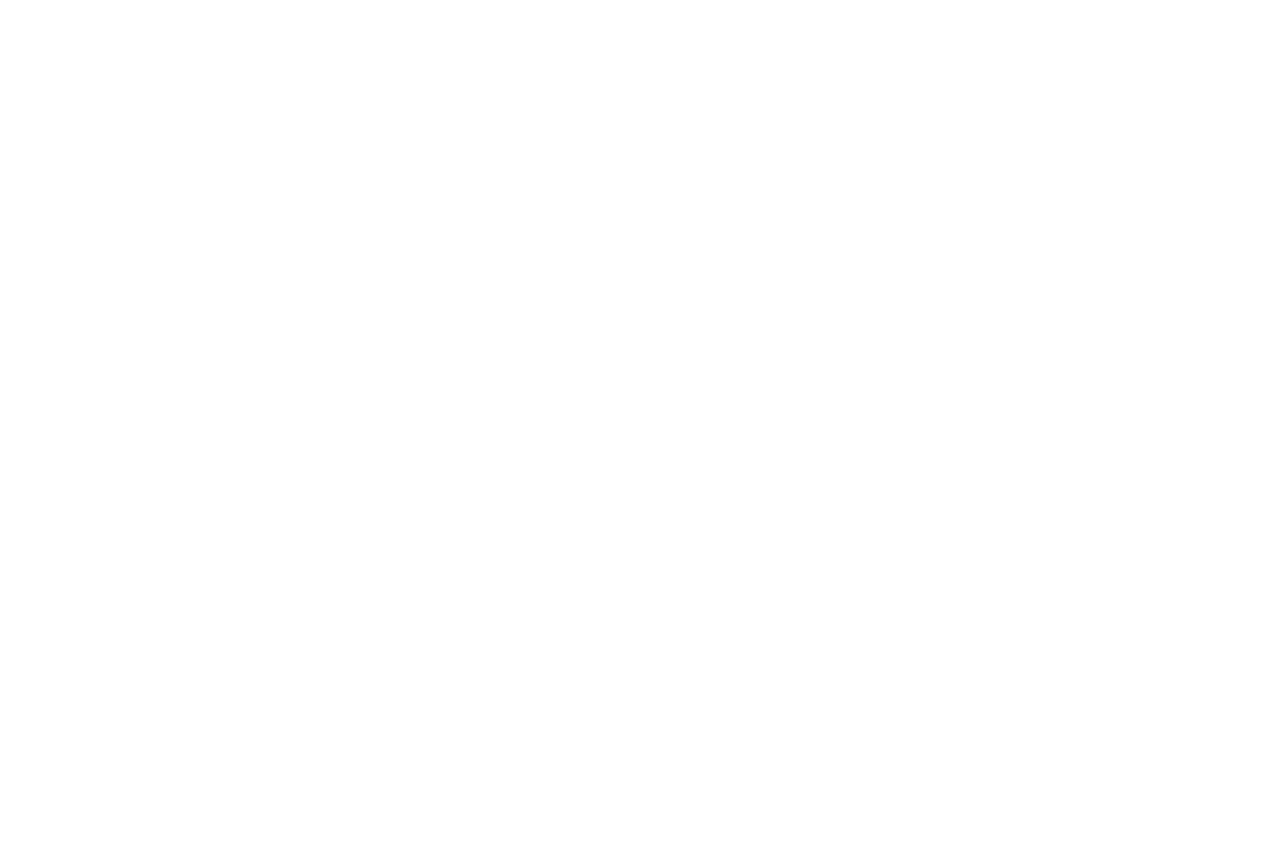
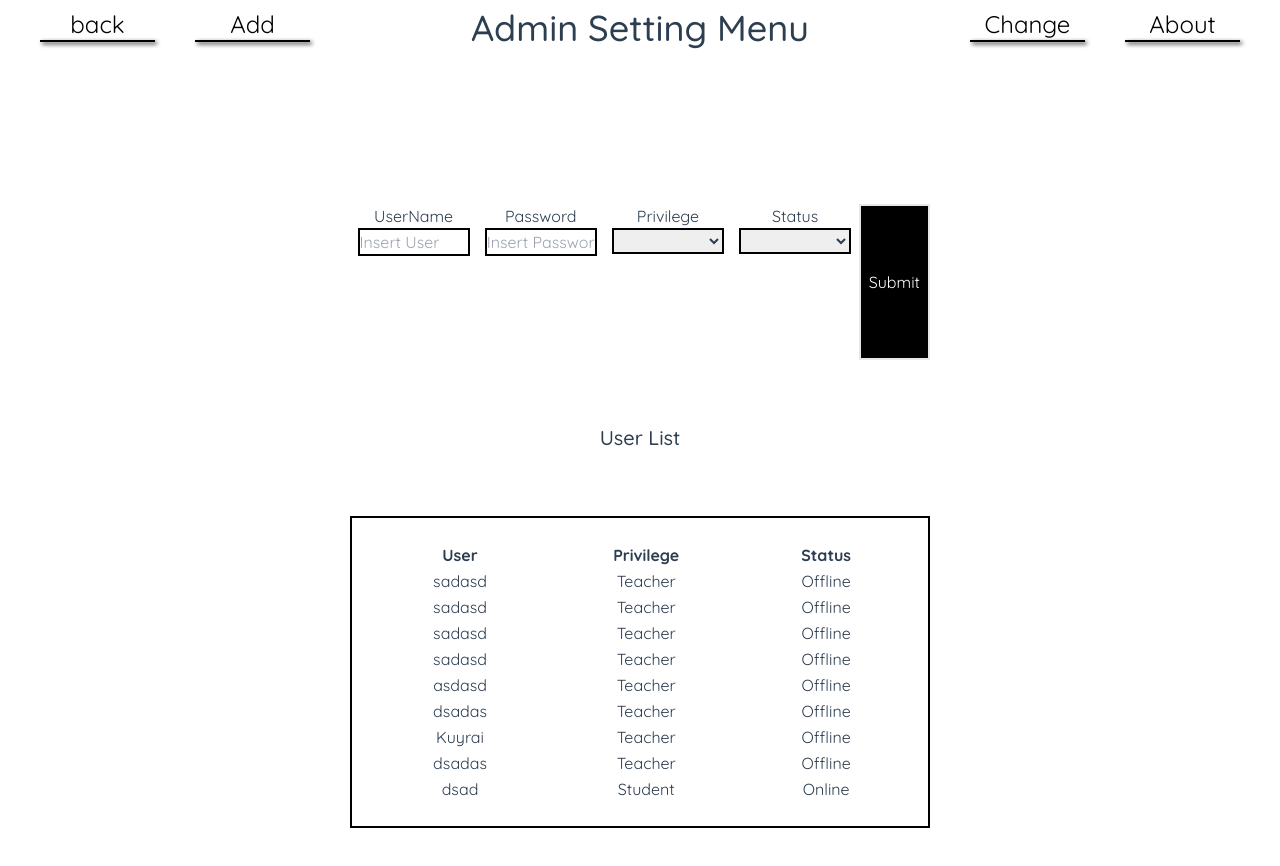
Before and after one commit to Miner3210/INT203_62130500065_Groupwork_SPA, a Vue app: page /AddUser in a window 1280 px wide. Before the commit this address had no page. Shown: the top 866 px of the page. Before the commit the page ends 800 px from the top, so only its background shows below. Built offline with nearby package versions, Linux system fonts and the light colour scheme; data requests are answered from the project's data file.

Commit message:
[62130500065]ADD POST Method

```diff
--- a/db.json
+++ b/db.json
@@ -1,25 +1,67 @@
 {
   "UserAccount": [
     {
-        "id": 1,
-        "name": "Inwzazaeiei",
-        "password": "helloinwza",
-        "privilege":"student",
-        "status":"Online"
+      "UserName": "sadasd",
+      "Password": "asdsad",
+      "Privilege": "Teacher",
+      "Status": "Offline",
+      "id": 1
     },
     {
-        "id": 2,
-        "name": "MahaInw",
-        "password": "helloinwza",
-        "privilege":"student",
-        "status":"Online"
+      "UserName": "sadasd",
+      "Password": "asdsad",
+      "Privilege": "Teacher",
+      "Status": "Offline",
+      "id": 2
     },
     {
-        "id": 3,
-        "name": "EiEiEiwaa",
-        "password": "helloinwza",
-        "privilege":"teacher",
-        "status":"Lock"
+      "UserName": "sadasd",
+      "Password": "asdsad",
+      "Privilege": "Teacher",
+      "Status": "Offline",
+      "id": 3
+    },
+    {
+      "UserName": "sadasd",
+      "Password": "asdsad",
+      "Privilege": "Teacher",
+      "Status": "Offline",
+      "id": 4
+    },
+    {
+      "UserName": "asdasd",
+      "Password": "asdasd",
+      "Privilege": "Teacher",
+      "Status": "Offline",
+      "id": 5
+    },
+    {
+      "UserName": "dsadas",
+      "Password": "dasdasd",
+      "Privilege": "Teacher",
+      "Status": "Offline",
+      "id": 6
+    },
+    {
+      "UserName": "Kuyrai",
+      "Password": "dddsdas",
+      "Privilege": "Teacher",
+      "Status": "Offline",
+      "id": 7
+    },
+    {
+      "UserName": "dsadas",
+      "Password": "dasdsad",
+      "Privilege": "Teacher",
+      "Status": "Offline",
+      "id": 8
+    },
+    {
+      "UserName": "dsad",
+      "Password": "dsad",
+      "Privilege": "Student",
+      "Status": "Online",
+      "id": 9
     }
   ]
 }
--- /dev/null
+++ b/src/components/InputUser.vue
@@ -0,0 +1,114 @@
+<template>
+
+          <form v-on:submit.prevent="submitForm" class="col-start-3 col-end-7 row-start-2 inline-flex justify-center">
+           <div class="col-start-3 col-end-4 row-start-2 justify-center flex-1 ">
+               <label for="UserName px-5">UserName</label>
+               <input type="text" id="Password" name="UserName" class="w-28 border-2 border-black" placeholder="Insert User" v-model="UserName">
+           </div>
+           <div class="col-start-4 col-end-5 row-start-2 justify-center flex-1">
+                <label for="Password" class="justify-center px-5">Password</label>
+                <input type="text" id="Password" name="Password" class="w-28 border-2 border-black" placeholder="Insert Password" v-model="Password">
+           </div>
+           <div class="col-start-5 col-end-6 row-start-2 justify-center flex-1">
+                <label for="Privilege" class="justify-center px-5" >Privilege </label>
+                <select id="Privilege" name="Privilege" class="w-28 border-2 border-black" v-model="Privilege">
+                  <option value="Student">Student</option>
+                  <option value="Teacher">Teacher</option>
+                  <option value="Staff">Staff</option>
+                </select>
+           </div>
+           <div class="col-start-6 col-end-7 row-start-2 justify-center flex-1">
+                <label for="Status" class="justify-center px-5">Status</label>
+                <select id="Status" name="Status" class="w-28 border-2 border-black" v-model="Status">
+                  <option value="Online">Online</option>
+                  <option value="Offline">Offline</option>
+                  <option value="Lock">Lock</option>
+                </select>
+           </div>
+           <input type="submit" value="Submit" class="px-2 border-2 bg-black text-white">
+          </form>
+
+</template>
+
+<script>
+export default {
+  name:'InputUser',
+  props: {
+    OldUserName: {
+      type: String,
+      required: false,
+      default: ''
+    },
+     OldPassword: {
+      type: String,
+      required: false,
+      default: ''
+    },
+     OldPrivilege: {
+      type: String,
+      required: false,
+      default: ''
+    },
+    OldStatus:{
+      type: String,
+      required: false,
+      default: ''
+    },
+
+    OldId:{
+      type: Number,
+      required: false,
+      default: null
+    }
+
+  },
+  emits: ['user-submit'],
+  data() {
+    return {
+      id: this.oldId,
+      UserName: this.OldUserName,
+      Password: this.OldPassword,
+      Privilege: this.OldPrivilege,
+      Status: this.OldStatus,
+      invalidUserName: false,
+      invalidPassword: false,
+      invalidPrivilege: false,
+      invalidStatus:false
+    }
+  },
+  methods: {
+    submitForm() {
+      this.invalidUserName = this.UserName === '' ? true : false
+      this.invalidPassword = this.Password === '' ? true : false
+      this.invalidPrivilege = this.invalidPrivilege === '' ? true : false
+      this.invalidStatus = this.invalidStatus === '' ? true : false
+      console.log(this.UserName)
+      console.log(this.Password)
+      console.log(this.Privilege)
+      console.log(this.Status)
+      if(this.invalidUserName || this.invalidPassword || this.invalidPrivilege || this.invalidStatus == true){
+          alert("please Insert Data")
+      }
+
+      if (!this.invalidUserName && !this.invalidPassword) {
+        const newUserSubmitted = {
+          UserName: this.UserName,
+          Password: this.Password,
+          Privilege: this.Privilege,
+          Status: this.Status
+        }
+        this.UserName = ''
+        this.Password = ''
+        this.Privilege = ''
+        this.Status =''
+        this.$emit('user-submit', newUserSubmitted)
+      }
+    },
+
+    validateName() {
+      this.invalidNameInput = this.enteredName === '' ? true : false
+      console.log(`name: ${this.invalidNameInput}`)
+    }
+  }
+}
+</script>
--- /dev/null
+++ b/src/components/List.vue
@@ -0,0 +1,61 @@
+<template>
+        <div class="grid grid-cols-8 grid-rows-6 font-custom gap-x-10 mx-10">
+
+            <slot></slot>
+            <div class="col-start-3 col-end-7 row-start-3 flex items-stretch">
+
+            <p class="font-medium md:text-center text-xl self-center justify-center" style="width:100%">User List</p>
+            </div>
+            <div class="col-start-3 col-end-7 row-start-4 row-end-6 p-6 border-2 border-black">
+                <table style="width:100%" >
+                    <tr>
+                    <th>User</th>
+                    <th>Privilege</th>
+                    <th>Status</th>
+                    </tr>
+                <tr v-for="item in UserAcc" :key="item.id">
+                 <td>{{ item.UserName }} </td>
+                 <td>{{ item.Privilege }} </td>
+                 <td v-if="item.Status">{{ item.Status }} </td>
+               </tr>
+                </table>
+            </div>
+        </div>
+</template>
+
+
+<script>
+export default {
+  name: 'List',
+  props: {
+    newUserAcc: {
+      type: Array,
+      required: false,
+      default: null
+    }},
+  data() {
+    return {
+      url: ' http://localhost:5000/UserAccount',
+      errorMessage: null,
+      UserAcc: this.newUserAcc,
+    }
+  },
+  methods:{
+     async fetchUserAcc() {
+     try {
+           console.log("kuyrai 0")
+        const res = await fetch(this.url);
+        const data = await res.json();
+        return data;
+      } catch (error) {
+        console.log(`Could not get! ${error}`);
+      }
+    },
+
+  },
+    async created() {
+    this.UserAcc = await this.fetchUserAcc()
+  }
+    }
+
+</script>
--- a/src/components/Nav.vue
+++ b/src/components/Nav.vue
@@ -2,7 +2,7 @@
       <div class="home  mx-10 ">
     <div class="grid grid-cols-8 font-custom gap-x-10 pt-2 eiei">
         <router-link to="/" class="col-start-1  text-2xl  cool-link">back</router-link>
-        <router-link to="/" class="col-start-2  text-2xl cool-link">Add</router-link>
+        <router-link to="/AddUser" class="col-start-2  text-2xl cool-link">Add</router-link>
         <router-link to="/Menu" class="col-start-3 col-end-7 font-medium text-4xl">Admin Setting Menu</router-link>
         <router-link to="/" class="col-start-7  text-2xl cool-link">Change</router-link>
         <router-link to="/" class="col-start-8  text-2xl cool-link">About</router-link>
--- a/src/main.js
+++ b/src/main.js
@@ -3,7 +3,11 @@ import App from './App.vue'
 import router from './router'
 import './assets/tailwind.css'
 import Navibar from './components/Nav.vue'
+import ListC from './components/List.vue'
+import InputUser from './components/InputUser.vue'
 
 const app = createApp(App)
 app.component('Navibar',Navibar)
+app.component('ListC',ListC)
+app.component('InputUser',InputUser)
 app.use(router).mount('#app')
--- a/src/router/index.js
+++ b/src/router/index.js
@@ -1,6 +1,7 @@
 import { createRouter, createWebHistory } from 'vue-router'
 import Home from '../views/Home.vue'
 import Menu from '../views/Menu.vue'
+import AddUser from '../views/AddUser.vue'
 const routes = [
   {
     path: '/',
@@ -11,6 +12,11 @@ const routes = [
     path: '/Menu',
     name: 'Menu',
     component: Menu
+  },
+  {
+    path:'/AddUser',
+    name: 'AddUser',
+    component:AddUser
   }
 ]
 
--- /dev/null
+++ b/src/views/AddUser.vue
@@ -0,0 +1,109 @@
+<template>
+    <div>
+
+        <Navibar></Navibar>
+
+        <ListC :newUserAcc="UserAcc">
+          <InputUser @user-submit="addNewSurvey"></InputUser>
+        </ListC>
+
+    </div>
+</template>
+
+<script>
+export default {
+
+  name:'AddUser',
+  props: {
+    oldId: {
+      type: Number,
+      required: false,
+      default: null
+    },
+    oldName: {
+      type: String,
+      required: false,
+      default: ''
+    },
+    oldRating: {
+      type: String,
+      required: false,
+      default: null
+    }
+  },
+  emits: ['user-submit'],
+  data() {
+    return {
+      url:'http://localhost:5000/UserAccount',
+      id: this.oldId,
+      UserName: '',
+      Password: '',
+      Privilege: '',
+      Status: '',
+      invalidNameInput: false,
+      invalidRatingInput: false,
+      UserAcc: [],
+    }
+  },
+  methods: {
+    submitForm() {
+      this.invalidNameInput = this.enteredName === '' ? true : false
+      this.invalidRatingInput = this.rating === null ? true : false
+      if (!this.invalidNameInput && !this.invalidRatingInput) {
+        const newUserSubmitted = {
+          UserName: this.UserName,
+          Password: this.Password,
+          Privilege: this.Privilege,
+          Status: this.Status
+        }
+        this.UserName = ''
+        this.Password = ''
+        this.Privilege = ''
+        this.Status =''
+        this.$emit('user-submit', newUserSubmitted)
+      }
+    },
+
+    validateName() {
+      this.invalidNameInput = this.enteredName === '' ? true : false
+      console.log(`name: ${this.invalidNameInput}`)
+    },
+    async addNewSurvey(newAccount) {
+      console.log("hello")
+      const res = await fetch(this.url, {
+        method: 'POST',
+        headers: {
+          'Content-type': 'application/json'
+        },
+        body: JSON.stringify({
+          UserName: newAccount.UserName,
+          Password: newAccount.Password,
+          Privilege: newAccount.Privilege,
+          Status: newAccount.Status
+        })
+      })
+      const data = await res.json()
+      //spread array
+      this.UserAcc = [...this.UserAcc,data]
+      //or add new item to the end of array
+      // this.surveyResults.push(data)
+    },
+    async fetchUserAcc() {
+     try {
+           console.log("kuyrai 0")
+        const res = await fetch(this.url);
+        const data = await res.json();
+        return data;
+      } catch (error) {
+        console.log(`Could not get! ${error}`);
+      }
+    },
+
+
+  },
+    async created() {
+    this.UserAcc = await this.fetchUserAcc()
+  }
+
+}
+</script>
```
Also changed, not shown: src/views/Menu.vue (+4 -20 lines). Lines whose indentation alone changed are shown as unchanged.
